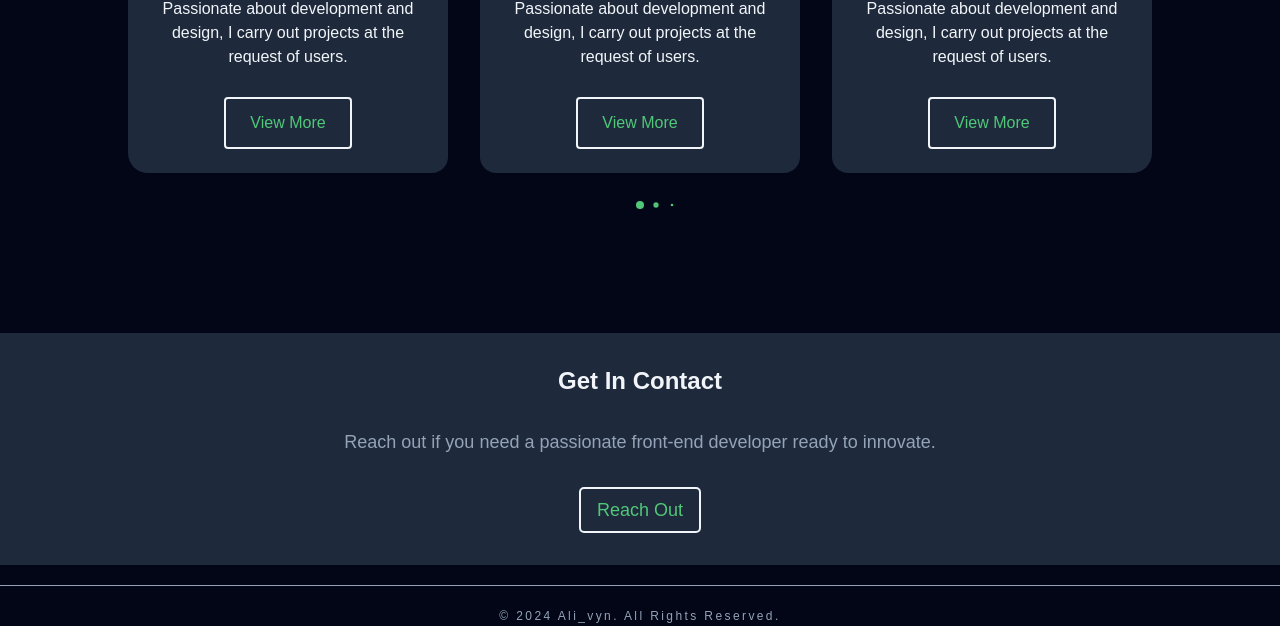
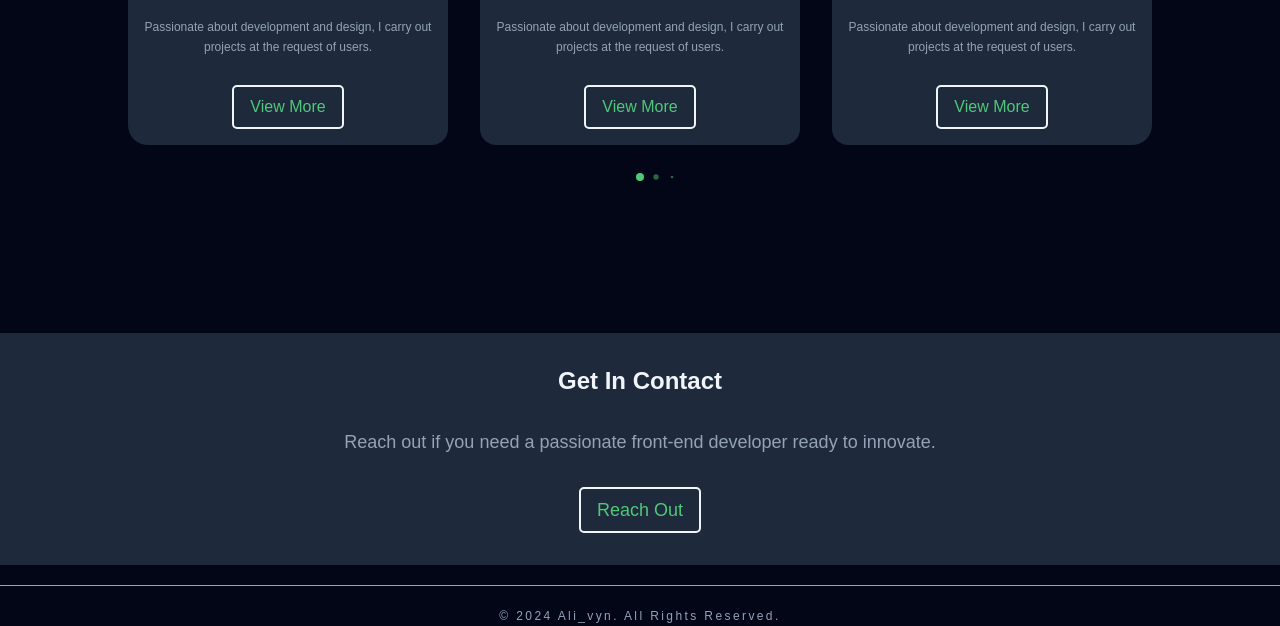
Before and after one commit to Alivyn-abqrz/My-Web-Portfolio, a website built with Vite: page index.html in a window 1280 px wide. Shown: the part 1704-2330 px from the top of the page. Built offline with nearby package versions, Linux system fonts and the light colour scheme; a web font is replaced by a local one.

Commit message:
fix text on work section

```diff
--- a/styles/components/contact.css
+++ b/styles/components/contact.css
@@ -19,7 +19,6 @@
   max-width: 60ch;
 }
 .contact__btn {
-  background-color: var(--clr-green); /* Primary color */
   background-color: transparent; /* Primary color */
   color: var(--clr-green);
   text-decoration: none;
--- a/styles/components/work.css
+++ b/styles/components/work.css
@@ -39,17 +39,19 @@
   margin-bottom: .75rem;
 }
 .card__description{
-  color: var(--clr-light);
+  color: var(--clr-slate400);
   margin-bottom: 1.75rem;
 }
 .card__button{
+  background-color: transparent; /* Primary color */
+  color: var(--clr-green);
+  text-decoration: none;
+  text-align: center;
   display: inline-block;
-  text-decoration: none;
+  padding: 0.5rem 1rem 0.5rem 1rem;
+  font-size: 1rem;
   border: 2px solid var(--clr-light);
-  background-color: transparent;
-  padding: .75rem 1.5rem;
-  border-radius:.25rem ;
-  color:var(--clr-green);
+  border-radius: 5px;
 }
 .card__button:hover{
   border: 2px solid var(--clr-green);
@@ -75,7 +77,7 @@
   right: 0;
 }
 .swiper-pagination-bullet{
-  background-color:hsl(140, 48%, 54%);
+  background-color:rgba(80, 200, 120,0.5);
   opacity: 1;
 }
 .swiper-pagination-bullet-active{
@@ -87,9 +89,12 @@
   justify-content: center;
   font-size: var(--size-base);
 }
-@media  screen and (max-width:320px) {
+@media  screen and (min-width:320px) {
   .card__data{
     padding: 1rem;
+  }
+  .card__description{
+    font-size: var(--size-xs);
   }
 }
 @media  screen and (min-width:768px) {
```
